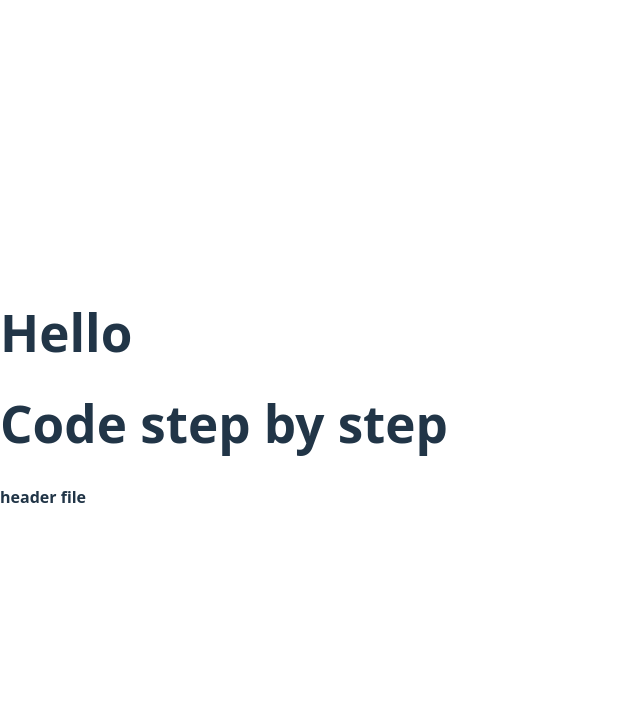
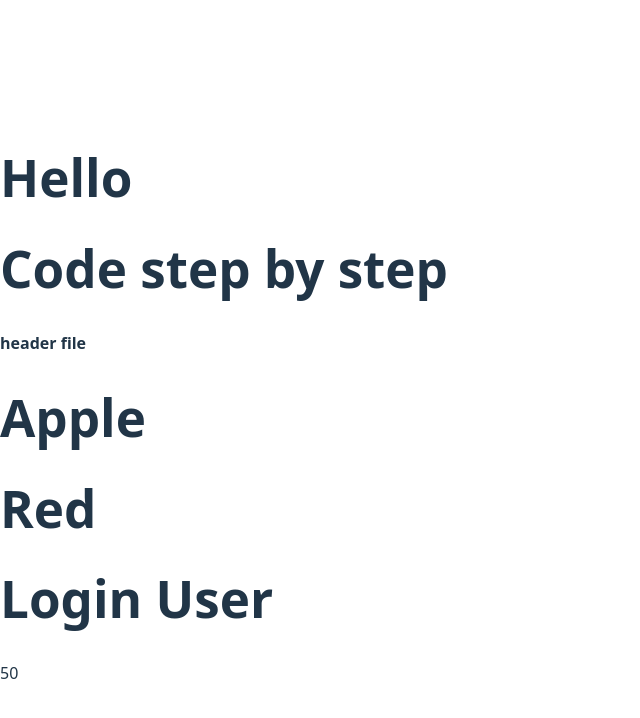
Before and after one commit to VedantKadam1105/react-revision, a React (Vite) app in the folder react-blog/: page / in a window 1280 px wide. Shown: the top 718 px of the page, without its empty margins (0-640 px from the left). Built offline with nearby package versions, Linux system fonts and the light colour scheme.

Commit message:
Exporting importing without using default

```diff
--- a/react-blog/src/App.jsx
+++ b/react-blog/src/App.jsx
@@ -1,13 +1,36 @@
 import Header from "./Header"
-
+import {Login} from "./UserComponent"
 function App() {
   return(
     <>
     <h1>Hello</h1>
     <h1>Code step by step</h1>
     <Header></Header>
+    <Fruit></Fruit>
+    <Colour></Colour>
+    <Login></Login>
+    {sum(30,20)}
     </>
 
   )
 }
+
+
+function Fruit() {
+  return(
+    <>
+    <h1>Apple</h1></>
+  )
+}
+
+function Colour() {
+  return(
+    <>
+    <h1>Red</h1></>
+  )
+}
+
+function sum(i,j) {
+  return i+j;
+}
 export default App
--- /dev/null
+++ b/react-blog/src/UserComponent.jsx
@@ -0,0 +1,6 @@
+export function Login() {
+    return(
+        <>
+        <h1>Login User</h1></>
+    )
+}
```
